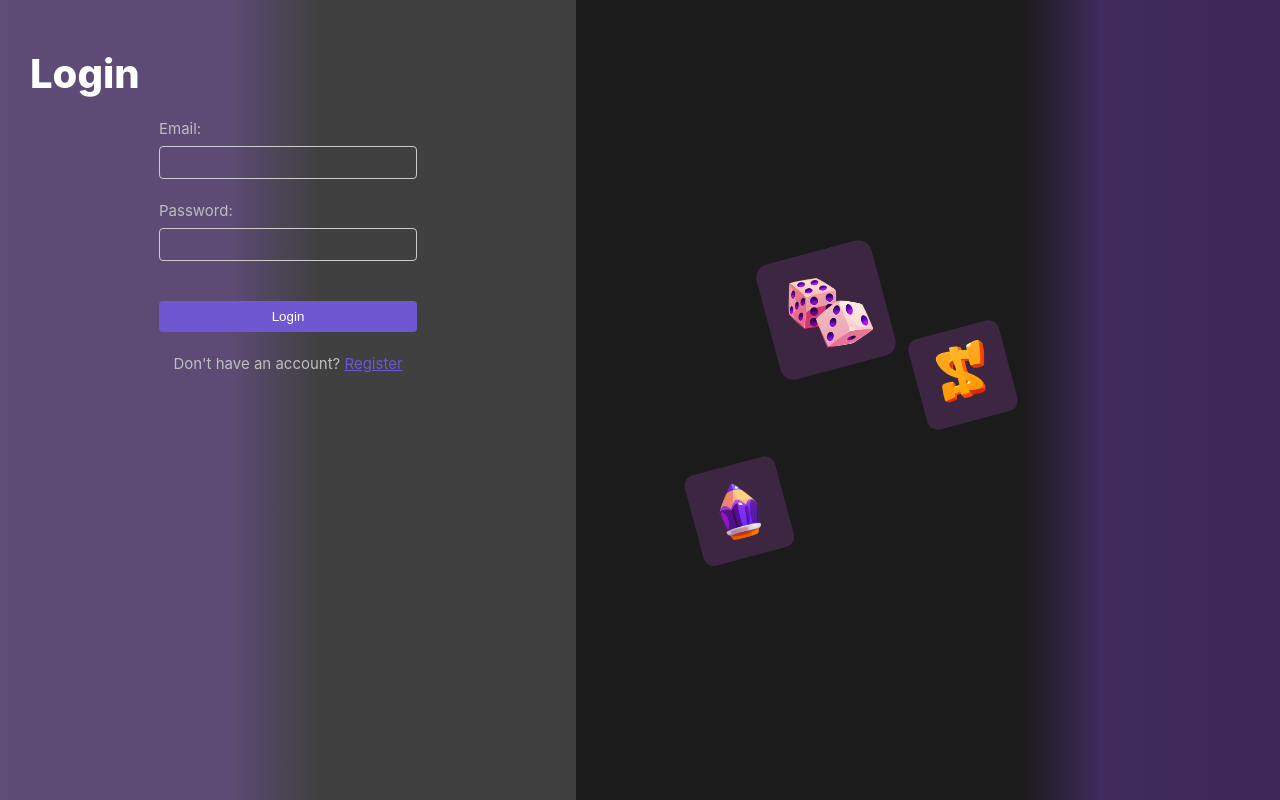
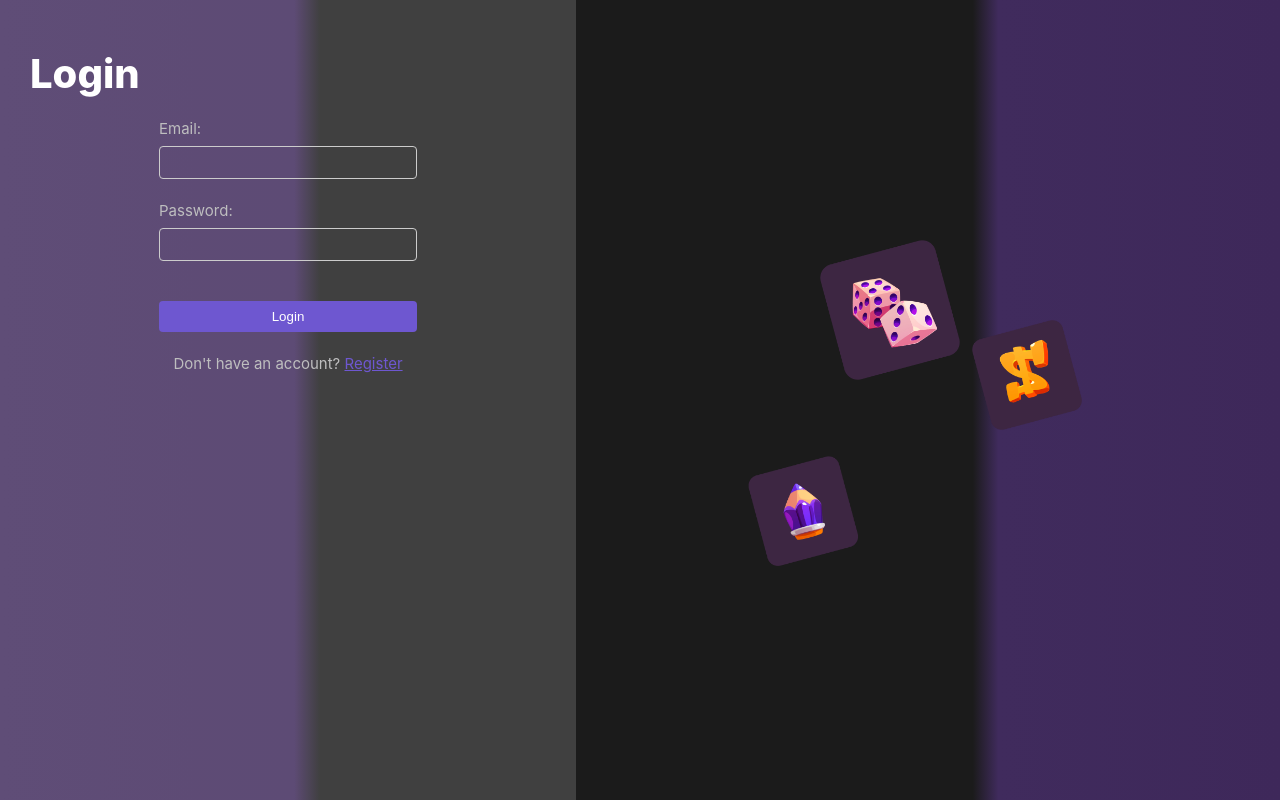
Before and after one commit to marouaneTalbi/nodejs_vuejs, a Vue app in the folder vuejs/: page /login in a window 1280 px wide. Built offline with nearby package versions, Linux system fonts and the light colour scheme.

Commit message:
css login

```diff
--- a/vuejs/src/styles/global.css
+++ b/vuejs/src/styles/global.css
@@ -1,7 +1,7 @@
 body {
     margin: 0;
     padding: 0;
-    background: linear-gradient(to right, rgb(64, 43, 93) 0%, rgba(62,40,90,255) 18%, rgba(27, 27, 27, 1) 25%, rgba(27, 27, 27, 1) 80%, rgb(64, 43, 93) 86%, rgba(62,40,90,255) 100%);
+    background: linear-gradient(to right, rgb(64, 43, 93) 0%, rgba(62,40,90,255) 23%, rgba(27, 27, 27, 1) 25%, rgba(27, 27, 27, 1) 76%, rgb(64, 43, 93) 78%, rgba(62,40,90,255) 100%);
 }
 
 .bg-img-container{
--- a/vuejs/src/styles/login.css
+++ b/vuejs/src/styles/login.css
@@ -0,0 +1,123 @@
+.login-form {
+    margin: 0 auto;
+    padding: 30px;
+    background: rgba(255, 255, 255, 0.16);
+    position: absolute;
+    left: 0;
+    top: 0;
+    bottom: 0;
+    width: 45%;
+}
+
+.login-form > form{
+    width: 50%;
+    margin: auto;
+}
+
+.login-form > h2{
+    font-style: normal;
+    font-weight: 800;
+    font-size: 40px;
+    line-height: 87px;
+    color: white;
+}
+
+.form-group {
+    margin-bottom: 20px;
+}
+
+label {
+    display: block;
+    margin-bottom: 5px;
+    color: #BEBEBF;
+}
+
+input[type="email"],
+input[type="password"] {
+    width: 100%;
+    padding: 8px;
+    border: 1px solid #ccc;
+    border-radius: 4px;
+}
+
+button {
+    padding: 8px 16px;
+    color: #fff;
+    border: none;
+    border-radius: 4px;
+    cursor: pointer;
+    background-color: #6E57D0;
+}
+
+.error-message {
+    color: red;
+    margin-top: 10px;
+}
+
+.form-error {
+    border-color: red;
+}
+
+.form-shake {
+    animation: formShake 0.3s;
+}
+
+@keyframes formShake {
+    0% {
+        transform: translateX(0);
+    }
+    20% {
+        transform: translateX(-10px);
+    }
+    40% {
+        transform: translateX(10px);
+    }
+    60% {
+        transform: translateX(-10px);
+    }
+    80% {
+        transform: translateX(10px);
+    }
+    100% {
+        transform: translateX(0);
+    }
+}
+
+.register-link {
+    margin-top: 20px;
+    text-align: center;
+    color: #BEBEBF;
+}
+
+.register-link a {
+    color: #6E57D0;
+    text-decoration: underline;
+    cursor: pointer;
+}
+
+.des-container{
+    background-image: url("./images/des_card.png");
+    width: 140px;
+    height: 140px;
+    position: absolute;
+    top: 30%;
+    right: 25%;
+}
+
+.dollars-container{
+    background-image: url("./images/dollard_card.png");
+    width: 110px;
+    height: 110px;
+    position: absolute;
+    top: 40%;
+    right: 15.5%;
+}
+
+.crayon-container{
+    background-image: url("./images/crayon_card.png");
+    width: 110px;
+    height: 110px;
+    position: absolute;
+    top: 57%;
+    right: 33%;
+}
--- a/vuejs/src/styles/register.css
+++ b/vuejs/src/styles/register.css
@@ -76,7 +76,7 @@ button {
     height: 140px;
     position: absolute;
     top: 30%;
-    right: 30%;
+    right: 25%;
 }
 
 .dollars-container{
@@ -85,7 +85,7 @@ button {
     height: 110px;
     position: absolute;
     top: 40%;
-    right: 20.5%;
+    right: 15.5%;
 }
 
 .crayon-container{
@@ -94,7 +94,7 @@ button {
     height: 110px;
     position: absolute;
     top: 57%;
-    right: 38%;
+    right: 33%;
 }
 
 input[type="text"]:focus {
--- a/vuejs/src/views/security/login.vue
+++ b/vuejs/src/views/security/login.vue
@@ -58,103 +58,7 @@ export default {
     }
   }
 };
+
+import './../../styles/global.css';
+import './../../styles/login.css';
 </script>
-
-<style scoped>
-.login-form {
-  margin: 0 auto;
-  padding: 30px;
-  background: rgba(255, 255, 255, 0.16);
-  position: absolute;
-  left: 0;
-  top: 0;
-  bottom: 0;
-  width: 45%;
-}
-
-.login-form > form{
-  width: 50%;
-  margin: auto;
-}
-
-.login-form > h2{
-  font-style: normal;
-  font-weight: 800;
-  font-size: 40px;
-  line-height: 87px;
-  color: white;
-}
-
-.form-group {
-  margin-bottom: 20px;
-}
-
-label {
-  display: block;
-  margin-bottom: 5px;
-  color: #BEBEBF;
-}
-
-input[type="email"],
-input[type="password"] {
-  width: 100%;
-  padding: 8px;
-  border: 1px solid #ccc;
-  border-radius: 4px;
-}
-
-button {
-  padding: 8px 16px;
-  color: #fff;
-  border: none;
-  border-radius: 4px;
-  cursor: pointer;
-  background-color: #6E57D0;
-}
-
-.error-message {
-  color: red;
-  margin-top: 10px;
-}
-
-.form-error {
-  border-color: red;
-}
-
-.form-shake {
-  animation: formShake 0.3s;
-}
-
-@keyframes formShake {
-  0% {
-    transform: translateX(0);
-  }
-  20% {
-    transform: translateX(-10px);
-  }
-  40% {
-    transform: translateX(10px);
-  }
-  60% {
-    transform: translateX(-10px);
-  }
-  80% {
-    transform: translateX(10px);
-  }
-  100% {
-    transform: translateX(0);
-  }
-}
-
-.register-link {
-  margin-top: 20px;
-  text-align: center;
-  color: #BEBEBF;
-}
-
-.register-link a {
-  color: #6E57D0;
-  text-decoration: underline;
-  cursor: pointer;
-}
-</style>
```
